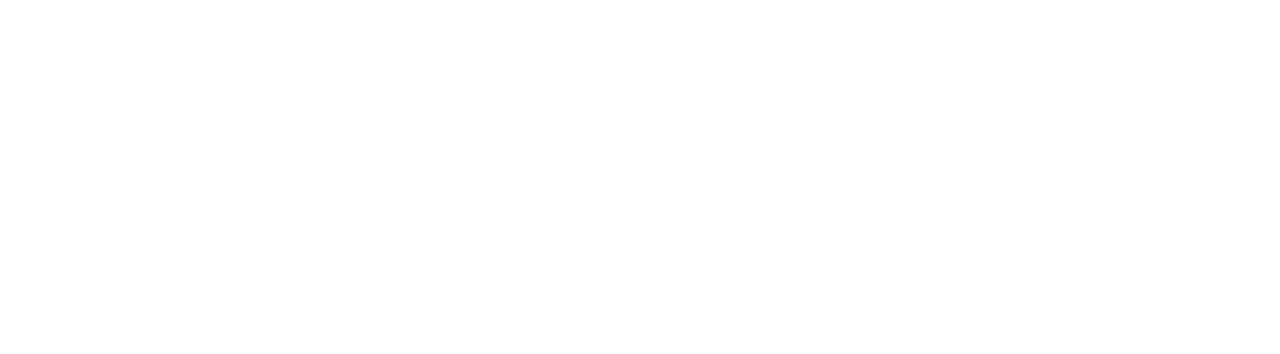
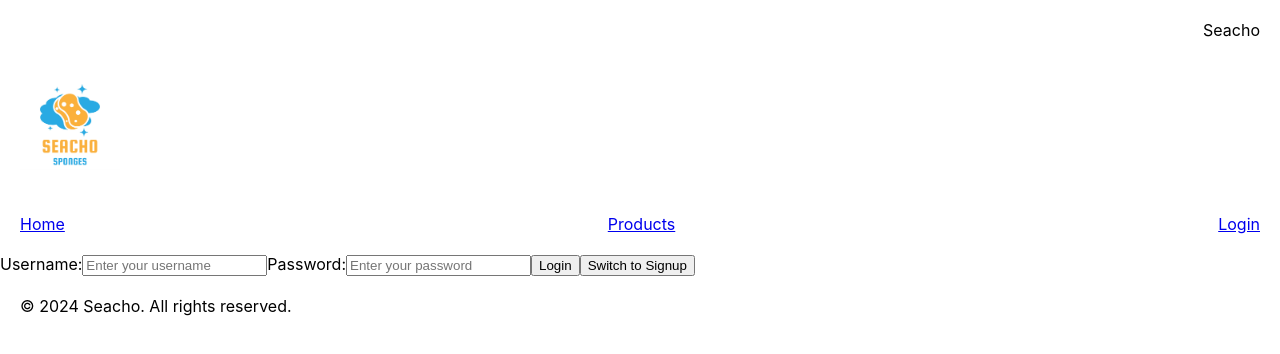
Before and after one commit to Seanybobocoy/ENSF381-Assignment4, a React (Create React App) app in the folder my-ecommerce-app/: page /login in a window 1280 px wide. Before the commit this address had no page. Shown: the top 354 px of the page. Built offline with nearby package versions, Linux system fonts and the light colour scheme.

Commit message:
Worked on login page.

```diff
--- a/my-ecommerce-app/src/App.js
+++ b/my-ecommerce-app/src/App.js
@@ -3,6 +3,7 @@ import React from 'react';
 import { BrowserRouter as Router, Route, Routes } from 'react-router-dom';
 import Homepage from './components/Homepage';
 import Productpage from './components/Productpage';
+import LoginPage from './components/LoginPage'; // Import the LoginPage component
 
 const App = () => {
   return (
@@ -10,6 +11,7 @@ const App = () => {
       <Routes>
         <Route path="/" element={<Homepage />} />
         <Route path="/products" element={<Productpage />} />
+        <Route path="/login" element={<LoginPage />} /> {/* Add route for the login page */}
         {/* Define other routes here */}
       </Routes>
     </Router>
--- /dev/null
+++ b/my-ecommerce-app/src/components/LoginForm.js
@@ -0,0 +1,46 @@
+// LoginForm.js
+import React, { useState } from 'react';
+
+const LoginForm = ({ switchToSignup }) => {
+  const [username, setUsername] = useState('');
+  const [password, setPassword] = useState('');
+
+  const handleSubmit = (e) => {
+    e.preventDefault();
+    if (username.trim() === '' || password.trim() === '') {
+      alert('Please fill in all fields.');
+      return;
+    }
+    // Simulate login logic (replace with your actual authentication logic)
+    if (username === 'example' && password === 'password') {
+      alert('Login successful!');
+    } else {
+      alert('Invalid username or password.');
+    }
+  };
+
+  return (
+    <form onSubmit={handleSubmit}>
+      <label htmlFor="username">Username:</label>
+      <input
+        type="text"
+        id="username"
+        placeholder="Enter your username"
+        value={username}
+        onChange={(e) => setUsername(e.target.value)}
+      />
+      <label htmlFor="password">Password:</label>
+      <input
+        type="password"
+        id="password"
+        placeholder="Enter your password"
+        value={password}
+        onChange={(e) => setPassword(e.target.value)}
+      />
+      <button type="submit">Login</button>
+      <button onClick={switchToSignup}>Switch to Signup</button>
+    </form>
+  );
+};
+
+export default LoginForm;
--- /dev/null
+++ b/my-ecommerce-app/src/components/LoginPage.js
@@ -0,0 +1,24 @@
+// LoginPage.js
+import React, { useState } from 'react';
+import Header from './Header';
+import LoginForm from './LoginForm';
+import SignupForm from './SignupForm';
+import Footer from './Footer';
+
+const LoginPage = () => {
+  const [showLogin, setShowLogin] = useState(true);
+
+  const switchForm = () => {
+    setShowLogin(!showLogin);
+  };
+
+  return (
+    <div>
+      <Header />
+      {showLogin ? <LoginForm switchToSignup={switchForm} /> : <SignupForm switchToLogin={switchForm} />}
+      <Footer />
+    </div>
+  );
+};
+
+export default LoginPage;
--- /dev/null
+++ b/my-ecommerce-app/src/components/SignupForm.js
@@ -0,0 +1,64 @@
+// SignupForm.js
+import React, { useState } from 'react';
+
+const SignupForm = ({ switchToLogin }) => {
+  const [username, setUsername] = useState('');
+  const [password, setPassword] = useState('');
+  const [confirmPassword, setConfirmPassword] = useState('');
+  const [email, setEmail] = useState('');
+
+  const handleSubmit = (e) => {
+    e.preventDefault();
+    if (username.trim() === '' || password.trim() === '' || confirmPassword.trim() === '' || email.trim() === '') {
+      alert('Please fill in all fields.');
+      return;
+    }
+    if (password !== confirmPassword) {
+      alert('Passwords do not match.');
+      return;
+    }
+    // Simulate signup logic (replace with your actual signup logic)
+    alert('Signup successful!');
+  };
+
+  return (
+    <form onSubmit={handleSubmit}>
+      <label htmlFor="signup-username">Username:</label>
+      <input
+        type="text"
+        id="signup-username"
+        placeholder="Enter your username"
+        value={username}
+        onChange={(e) => setUsername(e.target.value)}
+      />
+      <label htmlFor="signup-password">Password:</label>
+      <input
+        type="password"
+        id="signup-password"
+        placeholder="Enter your password"
+        value={password}
+        onChange={(e) => setPassword(e.target.value)}
+      />
+      <label htmlFor="confirm-password">Confirm Password:</label>
+      <input
+        type="password"
+        id="confirm-password"
+        placeholder="Confirm your password"
+        value={confirmPassword}
+        onChange={(e) => setConfirmPassword(e.target.value)}
+      />
+      <label htmlFor="email">Email:</label>
+      <input
+        type="email"
+        id="email"
+        placeholder="Enter your email"
+        value={email}
+        onChange={(e) => setEmail(e.target.value)}
+      />
+      <button type="submit">Signup</button>
+      <button onClick={switchToLogin}>Switch to Login</button>
+    </form>
+  );
+};
+
+export default SignupForm;
```
